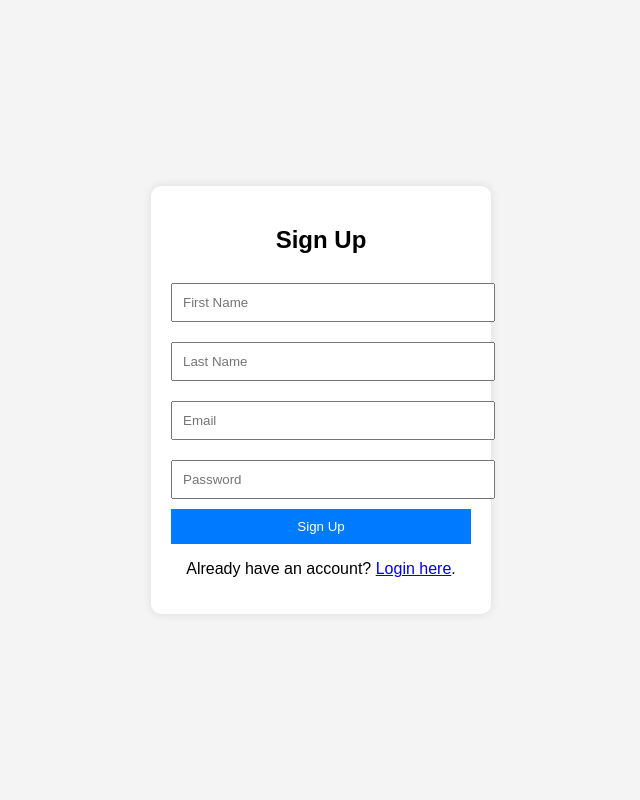
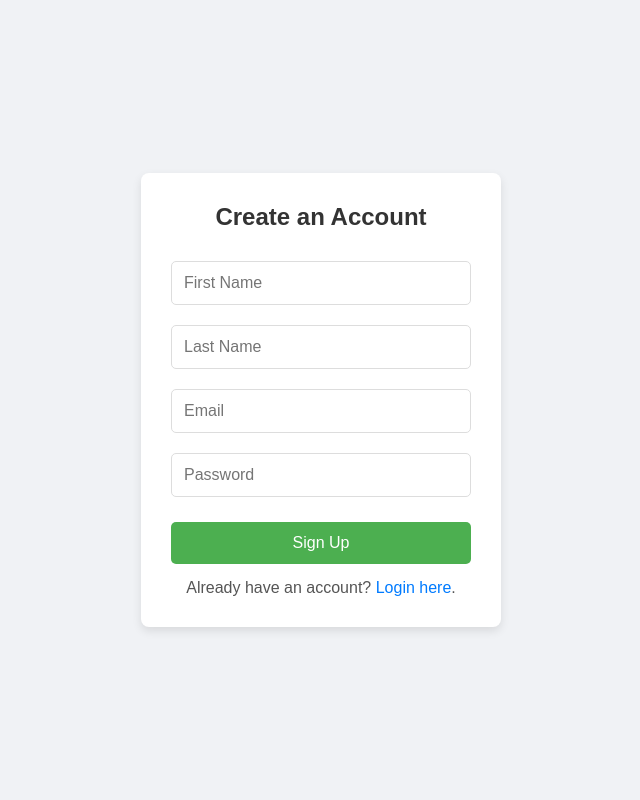
Before and after one commit to muhammedatakas/BTK_Hackathon_2024, a Flask app: page /signup in a window 1280 px wide. Shown: the whole page, without its empty margins (319-959 px from the left). Run offline with Flask 3, Linux system fonts and the light colour scheme.

Commit message:
changes on signup login and backend files

```diff
--- a/web-app/main.py
+++ b/web-app/main.py
@@ -13,18 +13,53 @@ def get_db_connection():
     return mysql.connector.connect(
         host="localhost",  # or your DB host
         user="root",
-        password="",
+        password="147456Ata2073",
         database="mydb"
     )
 
 # Home Route
-@app.route('/')
-def home():
-    if 'user_id' in session:
-        return render_template('home.html', user_name=session['user_name'])
-    return redirect('/login')
+@app.route('/signup', methods=['GET', 'POST'])
+def signup():
+    if request.method == 'POST':
+        user_name = request.form['name']
+        user_surname = request.form['surname']
+        user_email = request.form['email']
+        user_password = request.form['password']
 
-# Login Route
+        # Validate email format
+        if not re.match(r"[^@]+@[^@]+\.[^@]+", user_email):
+            flash("Invalid email address.")
+            return redirect('/signup')
+
+        # Validate password length
+        if len(user_password) < 6:
+            flash("Password should be at least 6 characters long.")
+            return redirect('/signup')
+
+        hashed_password = generate_password_hash(user_password)
+
+        # Check if email already exists
+        connection = get_db_connection()
+        cursor = connection.cursor(dictionary=True)
+        cursor.execute('SELECT * FROM user WHERE user_email = %s', (user_email,))
+        if cursor.fetchone():
+            flash("Email already registered! Please log in.")
+            return redirect('/login')
+
+        # Insert new user
+        user_qid = random.randint(0, 1800)
+        cursor.execute('INSERT INTO user (user_name, user_surname, user_email, user_password, user_qid) VALUES (%s, %s, %s, %s, %s)',
+                       (user_name, user_surname, user_email, hashed_password, user_qid))
+        connection.commit()
+        cursor.close()
+        connection.close()
+
+        flash("Registration successful! Please log in.")
+        return redirect('/login')
+
+    return render_template('signup.html')
+
+# Login Route with Error Handling
 @app.route('/login', methods=['GET', 'POST'])
 def login():
     if request.method == 'POST':
@@ -35,8 +70,10 @@ def login():
         cursor = connection.cursor(dictionary=True)
 
         # Fetch the user by email
-        cursor.execute('SELECT * FROM User WHERE user_email = %s', (user_email,))
+        cursor.execute('SELECT * FROM user WHERE user_email = %s', (user_email,))
         user = cursor.fetchone()
+        cursor.close()
+        connection.close()
 
         if user and check_password_hash(user['user_password'], user_password):
             session['user_id'] = user['user_id']
@@ -44,56 +81,52 @@ def login():
             return redirect('/')
         else:
             flash("Invalid email or password. Please try again.")
+            return redirect('/login')
 
     return render_template('login.html')
 
-# **New Sign-up Route**
-@app.route('/signup', methods=['GET', 'POST'])
-def signup():
-    if request.method == 'POST':
-        user_name = request.form['name']
-        user_surname = request.form['surname']
-        user_email = request.form['email']
-        user_password = request.form['password']
+# Home Route
+@app.route('/')
+def home():
+    if 'user_id' in session:
+        return render_template('home.html', user_name=session['user_name'])
+    return redirect('/login')
 
-        # Basic form validation
-        if not re.match(r"[^@]+@[^@]+\.[^@]+", user_email):
-            flash("Invalid email address")
-            return render_template('signup.html')
-
-        if len(user_password) < 6:
-            flash("Password should be at least 6 characters long")
-            return render_template('signup.html')
-
-        # Hash the password
-        hashed_password = generate_password_hash(user_password)
-
-        # Insert user into database
-        connection = get_db_connection()
-        cursor = connection.cursor()
-
-        # Check if email already exists
-        cursor.execute('SELECT * FROM User WHERE user_email = %s', (user_email,))
-        account = cursor.fetchone()
-        print(account)
-
-        if account:
-            flash("Email already registered! Please log in.")
-            return redirect('/login')
-
-        # Generate a unique user_qid using UUID
-        user_qid = random.randint(0,1800)  # UUID version 4 (random)
-        user_id = user_qid
-
-        # Insert new user into the User table with hashed password
-        cursor.execute('INSERT INTO User (user_id, user_name, user_surname, user_email, user_password, user_qid) VALUES (%s, %s, %s, %s, %s, %s)',
-                       (user_id,user_name, user_surname, user_email, hashed_password, user_qid))
-        connection.commit()
-
-        flash("Registration successful! Please log in.")
+# New Route for Displaying Categories and PDFs
+@app.route('/categories')
+def categories():
+    if 'user_id' not in session:
         return redirect('/login')
 
-    return render_template('signup.html')
+    user_id = session['user_id']
+    connection = get_db_connection()
+    cursor = connection.cursor(dictionary=True)
+
+    # Fetch distinct categories for the logged-in user
+    cursor.execute('SELECT DISTINCT pdf_category FROM user_data WHERE user_id = %s', (user_id,))
+    categories = cursor.fetchall()
+
+    cursor.close()
+    connection.close()
+    return render_template('categories.html', categories=categories)
+
+# New Route to Display PDFs in a Selected Category
+@app.route('/pdfs/<category>')
+def pdf_list(category):
+    if 'user_id' not in session:
+        return redirect('/login')
+
+    user_id = session['user_id']
+    connection = get_db_connection()
+    cursor = connection.cursor(dictionary=True)
+
+    # Fetch all PDFs for the selected category
+    cursor.execute('SELECT pdf_name FROM user_data WHERE user_id = %s AND pdf_category = %s', (user_id, category))
+    pdfs = cursor.fetchall()
+
+    cursor.close()
+    connection.close()
+    return render_template('pdfs.html', pdfs=pdfs, category=category)
 
 # Logout Route
 @app.route('/logout')
--- /dev/null
+++ b/web-app/static/css/style.css
@@ -0,0 +1,87 @@
+* {
+    box-sizing: border-box;
+    margin: 0;
+    padding: 0;
+    font-family: Arial, sans-serif;
+}
+
+body {
+    display: flex;
+    justify-content: center;
+    align-items: center;
+    height: 100vh;
+    background-color: #f0f2f5;
+}
+
+.form-container {
+    width: 100%;
+    max-width: 400px;
+    padding: 20px;
+}
+
+.form-card {
+    background-color: #fff;
+    padding: 30px;
+    border-radius: 8px;
+    box-shadow: 0 4px 10px rgba(0, 0, 0, 0.1);
+    text-align: center;
+}
+
+.form-card h2 {
+    margin-bottom: 20px;
+    color: #333;
+}
+
+.form-card input[type="text"],
+.form-card input[type="email"],
+.form-card input[type="password"] {
+    width: 100%;
+    padding: 12px;
+    margin: 10px 0;
+    border: 1px solid #ddd;
+    border-radius: 5px;
+    font-size: 16px;
+}
+
+.form-card button {
+    width: 100%;
+    padding: 12px;
+    background-color: #4CAF50;
+    color: white;
+    border: none;
+    border-radius: 5px;
+    font-size: 16px;
+    cursor: pointer;
+    margin-top: 15px;
+}
+
+.form-card button:hover {
+    background-color: #45a049;
+}
+
+.form-card p {
+    margin-top: 15px;
+    color: #555;
+}
+
+.form-card a {
+    color: #007bff;
+    text-decoration: none;
+}
+
+.form-card a:hover {
+    text-decoration: underline;
+}
+/* Flash Message Styling */
+.flash-messages {
+    background-color: #f8d7da;
+    color: #721c24;
+    padding: 10px;
+    border-radius: 5px;
+    margin-bottom: 15px;
+}
+
+.flash-messages p {
+    margin: 0;
+    font-size: 14px;
+}
--- a/web-app/static/style.css
+++ /dev/null
@@ -1,67 +0,0 @@
-body {
-    font-family: Arial, sans-serif;
-    background-color: #f4f4f4;
-    margin: 0;
-    padding: 0;
-    display: flex;
-    justify-content: center;
-    align-items: center;
-    height: 100vh;
-}
-
-.login-container,
-.home-container {
-    background-color: #fff;
-    padding: 20px;
-    border-radius: 10px;
-    box-shadow: 0 0 10px rgba(0, 0, 0, 0.1);
-    text-align: center;
-}
-
-input {
-    padding: 10px;
-    margin: 10px 0;
-    width: 100%;
-}
-
-button {
-    padding: 10px;
-    width: 100%;
-    background-color: #28a745;
-    color: #fff;
-    border: none;
-    cursor: pointer;
-}
-
-button:hover {
-    background-color: #218838;
-}
-
-.signup-container {
-    background-color: #fff;
-    padding: 20px;
-    border-radius: 10px;
-    box-shadow: 0 0 10px rgba(0, 0, 0, 0.1);
-    text-align: center;
-    width: 300px;
-    margin: auto;
-}
-
-input {
-    padding: 10px;
-    margin: 10px 0;
-    width: 100%;
-}
-
-button {
-    padding: 10px;
-    width: 100%;
-    background-color: #007bff;
-    color: #fff;
-    border: none;
-    cursor: pointer;
-}
-
-button:hover {
-    background-color: #0056b3;
-}
--- a/web-app/templates/signup.html
+++ b/web-app/templates/signup.html
@@ -1,25 +1,36 @@
 <!DOCTYPE html>
 <html lang="en">
-
 <head>
     <meta charset="UTF-8">
     <meta name="viewport" content="width=device-width, initial-scale=1.0">
-    <link rel="stylesheet" href="{{ url_for('static', filename='style.css') }}">
+    <link rel="stylesheet" href="{{ url_for('static', filename='css/style.css') }}">
     <title>Sign Up</title>
 </head>
+<body>
+    <div class="form-container">
+        <div class="form-card">
+            <h2>Create an Account</h2>
 
-<body>
-    <div class="signup-container">
-        <h2>Sign Up</h2>
-        <form method="POST" action="/signup">
-            <input type="text" name="name" placeholder="First Name" required><br>
-            <input type="text" name="surname" placeholder="Last Name" required><br>
-            <input type="email" name="email" placeholder="Email" required><br>
-            <input type="password" name="password" placeholder="Password" required><br>
-            <button type="submit">Sign Up</button>
-        </form>
-        <p>Already have an account? <a href="/login">Login here</a>.</p>
+            <!-- Flash Message Section -->
+            {% with messages = get_flashed_messages() %}
+                {% if messages %}
+                    <div class="flash-messages">
+                        {% for message in messages %}
+                            <p>{{ message }}</p>
+                        {% endfor %}
+                    </div>
+                {% endif %}
+            {% endwith %}
+
+            <form method="POST" action="/signup">
+                <input type="text" name="name" placeholder="First Name" required>
+                <input type="text" name="surname" placeholder="Last Name" required>
+                <input type="email" name="email" placeholder="Email" required>
+                <input type="password" name="password" placeholder="Password" required>
+                <button type="submit">Sign Up</button>
+                <p>Already have an account? <a href="/login">Login here</a>.</p>
+            </form>
+        </div>
     </div>
 </body>
-
 </html>
```
Also changed, not shown: database/userdb.sql (+18 -0 lines), prompt_template.py (+117 -45 lines), web-app/templates/login.html (+23 -11 lines), requirements.txt (renamed from requirement.txt), 10 other files.
